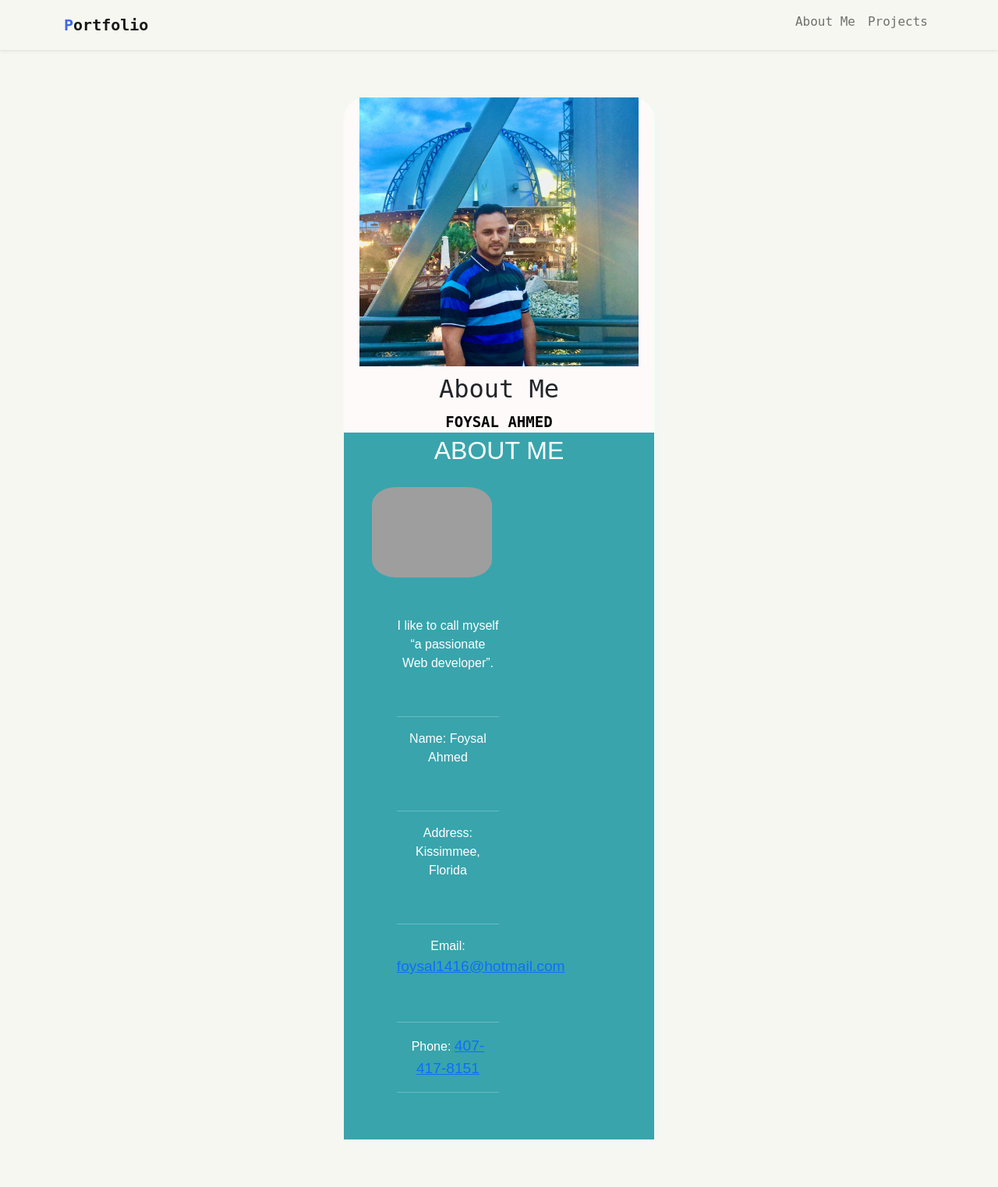
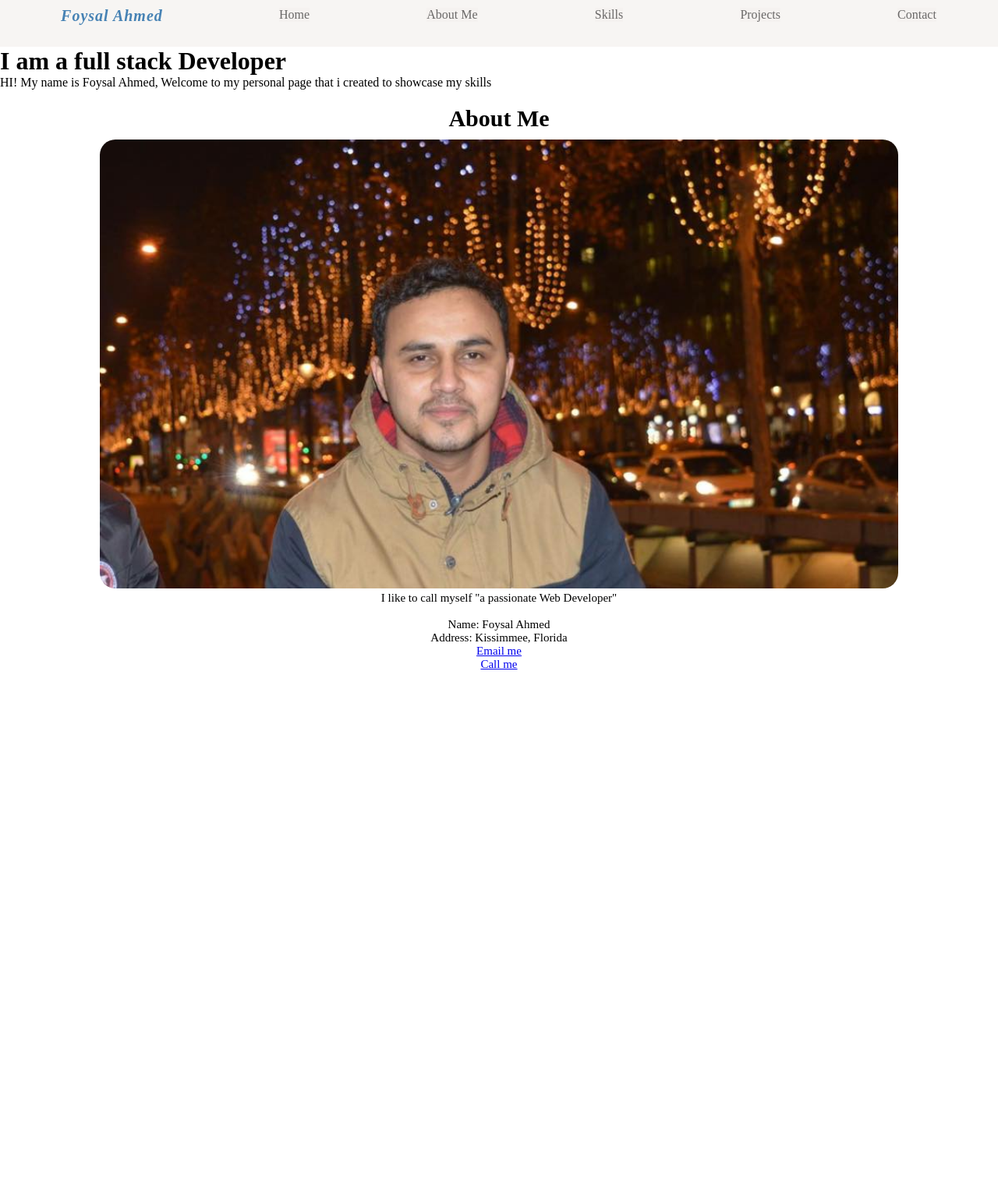
Before and after one commit to foysal90/portfolio, a PHP site: page / in a window 1280 px wide. Shown: the whole page at 78% size. After the commit the page ends 861 px from the top, so only its background shows below. Run offline with PHP 8.4, Linux system fonts and the light colour scheme; some libraries are stand-ins or nearby versions; grey boxes are pictures that could not be loaded.

Commit message:
modified html and css

```diff
--- a/index.html
+++ b/index.html
@@ -3,94 +3,49 @@
 <head>
   <meta charset="UTF-8">
   <meta http-equiv="X-UA-Compatible" content="IE=edge">
+  <link rel="stylesheet" href="style.css">
   <meta name="viewport" content="width=device-width, initial-scale=1.0">
-  <link rel="stylesheet" href="https://cdn.jsdelivr.net/npm/bootstrap-icons@1.4.1/font/bootstrap-icons.css">
-<link rel="stylesheet" href="https://cdn.jsdelivr.net/npm/bootstrap-icons@1.3.0/font/bootstrap-icons.css">
-  <link rel="icon" type="image/png" href="image/tech-logo.png">
-  <link href="https://cdn.jsdelivr.net/npm/bootstrap@5.0.0-beta3/dist/css/bootstrap.min.css" rel="stylesheet" integrity="sha384-eOJMYsd53ii+scO/bJGFsiCZc+5NDVN2yr8+0RDqr0Ql0h+rP48ckxlpbzKgwra6" crossorigin="anonymous">
-  <link rel="stylesheet" href="style.css">
   <title>Portfolio</title>
 </head>
 <body>
-  <nav class="navbar navbar-expand-lg navbar-light shadow-sm">
-    <div class="container">
-      <a class="navbar-brand title-icon" href="#"><span class="font" >P</span>ortfolio</a>
-      <button class="navbar-toggler" type="button" data-bs-toggle="collapse" data-bs-target="#navbarToggler">
-        <span class="navbar-toggler-icon"></span>
-      </button>
-      <div class="collapse navbar-collapse" id="navbarToggler">
-        <ul class="navbar-nav ms-auto mb-2">
-          <li class="nav-item">
-            <a class="nav-link font-black"  href="#about">About Me</a>
-          </li>
-          <li class="nav-item">
-            <a class="nav-link" href="#projects">Projects</a>
-          </li>
+  <div class="navbar">
+    <div class="nav-heading col-6">
+      <h1>Foysal Ahmed</h1>
 
-        </ul>
+    </div>
+    <a href="#">Home</a>
+    <a href="#aboutme-id">About Me</a>
+    <a href="#skills-id">Skills</a>
+    <a href="#projects-id">Projects</a>
+    <a href="#contact-me">Contact</a>
 
-      </div>
+  </div>
+  <div class="profilr">
+    <div class="profile-desc">
+      <h1>I am a full stack Developer</h1>
+      <p>HI! My name is Foysal Ahmed, Welcome to my personal page that i created to showcase my skills</p>
+
     </div>
-  </nav>
 
-  <div id="about">
+  </div>
 
-     <img src="image/ds.JPG" alt="image">
-     <h2 class="abo">About Me</h2>
-     <div class="name">Foysal Ahmed</div>
+  <div class="about-me" id="about-me-id">
+    <h1>About Me</h1>
+    <img src="image/fas.jpg" alt="img">
+
+    <div class="bio">
+      <p>I like to call myself "a passionate Web Developer"</p>
+      <br>
+      <p>Name: Foysal Ahmed</p>
+      <p>Address: Kissimmee, Florida</p>
+      <p> <a href="mailto:foysal1416@hotmail.com">Email me</a></p>
+      <p><a href="tel:4074178151">Call me</a></p>
+
+    </div>
+
+  </div>
 
 
-    <!-- about me div starts here  -->
-    <div class="about-me" id="about-me-id">
-      <h2>ABOUT ME</h2>
-
-      <div class="aboutme-image col-6">
-          <img src="images/IMG_0476.jpg" alt="">
-      </div>
-      <div class="aboutme-desc col-6">
-          <p>I like to call myself “a passionate  Web developer”. </p>
-
-          <br>
-
-          <hr class="aboutme-hr">
-          <p>Name: Foysal Ahmed</p>
-          <br>
-          <hr class="aboutme-hr">
-          <p>Address: Kissimmee, Florida</p>
-          <br>
-
-          <hr class="aboutme-hr">
-          <p>Email: <a href="mailto:anisul2010s@yahoo.co.uk">foysal1416@hotmail.com</a> </p>
-          <br>
-          <hr class="aboutme-hr">
-          <p>Phone: <a href="tel:+4074178151">407-417-8151</a> </p>
-          <hr class="aboutme-hr">
-
-
-          </p>
-
-      </div>
-
-  </div>
-  <!-- about me div ends here  -->
-
-
-     <!-- <div class="u"></div>
-     <div class="vocation">Web Application Developer</div>
-     <div class="skills">HTML / CSS / Python / JavaScript / React / Redux / Dango</div>
-     <p>
-       Aspiring Full Stack Developer
-     </p>
-     <div class="email">foysal1416@hotmail.com</div>
-     <div class="icons">
-       <a href="https://github.com/foysal90/Portfolio.git" target="_blank">
-        <i class="bi bi-github"></i></a>
-       <a href="#" target="_blank">
-        <i class="bi bi-linkedin ms-3"></i>
-       </a>
-     </div>
-
-  </div> -->
 
 
   <script src="https://cdn.jsdelivr.net/npm/bootstrap@5.0.0-beta3/dist/js/bootstrap.bundle.min.js" integrity="sha384-JEW9xMcG8R+pH31jmWH6WWP0WintQrMb4s7ZOdauHnUtxwoG2vI5DkLtS3qm9Ekf" crossorigin="anonymous"></script>
--- a/style.css
+++ b/style.css
@@ -1,172 +1,56 @@
 * {
+    margin: 0;
+    padding: 0;
     box-sizing: border-box;
-    padding: 0;
-    margin: 0;
 }
 
 body {
-    font-family: "monospace" , sans-serif;
-    background-color: rgb(247, 247, 241);
-}
-
-.font {
-    color: royalblue;
 
 }
 
-.title-icon {
-    font-size: 20px;
-    font-weight: bold;
-}
-
-/* About */
-
-#about {
-    margin: 60px auto;
-    max-width: 400px;
-    text-align: center;
-    border: 1px solid;
-    border-color: honeydew;
-    background-color: snow;
-    border-radius: 30px;
-    box-shadow:  10px 10px 15px rgb(242, 247, 244);
-
-}
-
-#about img {
-  height: auto;
-    width: 90%;
-    margin-bottom: 10px;
-}
-
-.name {
-    font-size: 19px;
-    color: black;
-    text-transform: uppercase;
-    font-weight: bold;
-
-}
-
-/* .vocation {
-
-    color: grey;
-    font-size: 17px;
-    margin-bottom: 10px;
-    padding-top: 10px;
-}
-
-.skills {
-    color: slateblue;
-    font-size: 15px;
-    margin-bottom: 10px;
-}
-
-.email {
-    margin-top: 14px;
-    font-size: 14px;
-    background-color: rgb(252, 251, 255);
-    border: solid white;
-    width: 50%;
-    margin-left: 100px;
-    border-radius: 30px;
-}
-
-.icons {
-font-size: 20px;
+.navbar {
+    display: flex;
+    justify-content: space-around;
+    background-color: rgba(226, 220, 213, 0.29);
+    height: 60px;
+    width: 100%;
+    padding: 4px;
 
 
 }
 
-.container {
-    background-color: whitesmoke;
-}
-
-.u {
-    border-bottom: solid;
-    width: 40%;
-    margin-left: 120px;
-   color: cornflowerblue;
-    padding-top: 10px;
-} */
-
-/* .icons a {
-    color: black;
-} */
-/* .abo {
-    font-size: medium;
-    border: solid rgb(248, 245, 245);
-    border-radius: 30px;
-    background-color: rgb(248, 249, 250);
-    width: 30%;
-    margin-left: 35%;
+.navbar a {
+    text-decoration: none;
+    margin: 6px;
+    color: rgba(0, 0, 0, 0.571);
+    background-color:rgba(226, 220, 213, 0.125);
+    height: 35%;
 
 }
 
-.abo:hover {
-    background-color: blue;
-    color: white;
-    transition: 3s linear;
-    transform: scale(1.5);
-
-
-} */
-
-/* .email:hover {
-    background-color: cornflowerblue;
+.navbar a:hover {
+    cursor: pointer;
     color: whitesmoke;
-    transition: 2s linear;
-    transform: scale(1.3);
-}
-.icons a:hover {
-    color: teal;
-}
-.icons a:active {
-    color: slateblue;
+    background-color: rgba(0, 0, 255, 0.297);
 }
 
-.icons a::after {
-    color: mediumslateblue;
-} */
-
-
-
-/* about me starts here  */
-.about-me{
-
-    background-color: #39a4ac;
-    color: white;
-    font-family: 'Montserrat', sans-serif;
-    padding: 1% 7%;
-    text-align: center;
+.nav-heading {
+    font-size: 10px;
+    margin: 5px;
+    letter-spacing: 0.1em;
+    font-style: italic;
+    color: steelblue;
 }
 
-.about-me p{
-    /* font-size: 1rem;  */
-    text-align: center;
+.about-me img {
+    width: 80%;
+    height: 40%;
+    border-radius: 20px;
+    margin-top: 10px;
 }
 
-.aboutme-image img{
+.about-me {
+    text-align: center;
+    font-size: 15px;
     margin-top: 20px;
-    border-radius: 20%;
-    height: 250px;
-    width: 270px;
-
 }
-
-.aboutme-desc a{
-    font-size: 1.2rem;
-}
-
-.aboutme-desc {
-    margin: 20px;
-    padding: 20px;
-}
-
-
-
-.about-me::after{
-    clear: both;
-    content: '';
-    display: table;
-}
-/* about me ends here  */
```
Also changed, not shown: image/fas.jpg (added).
